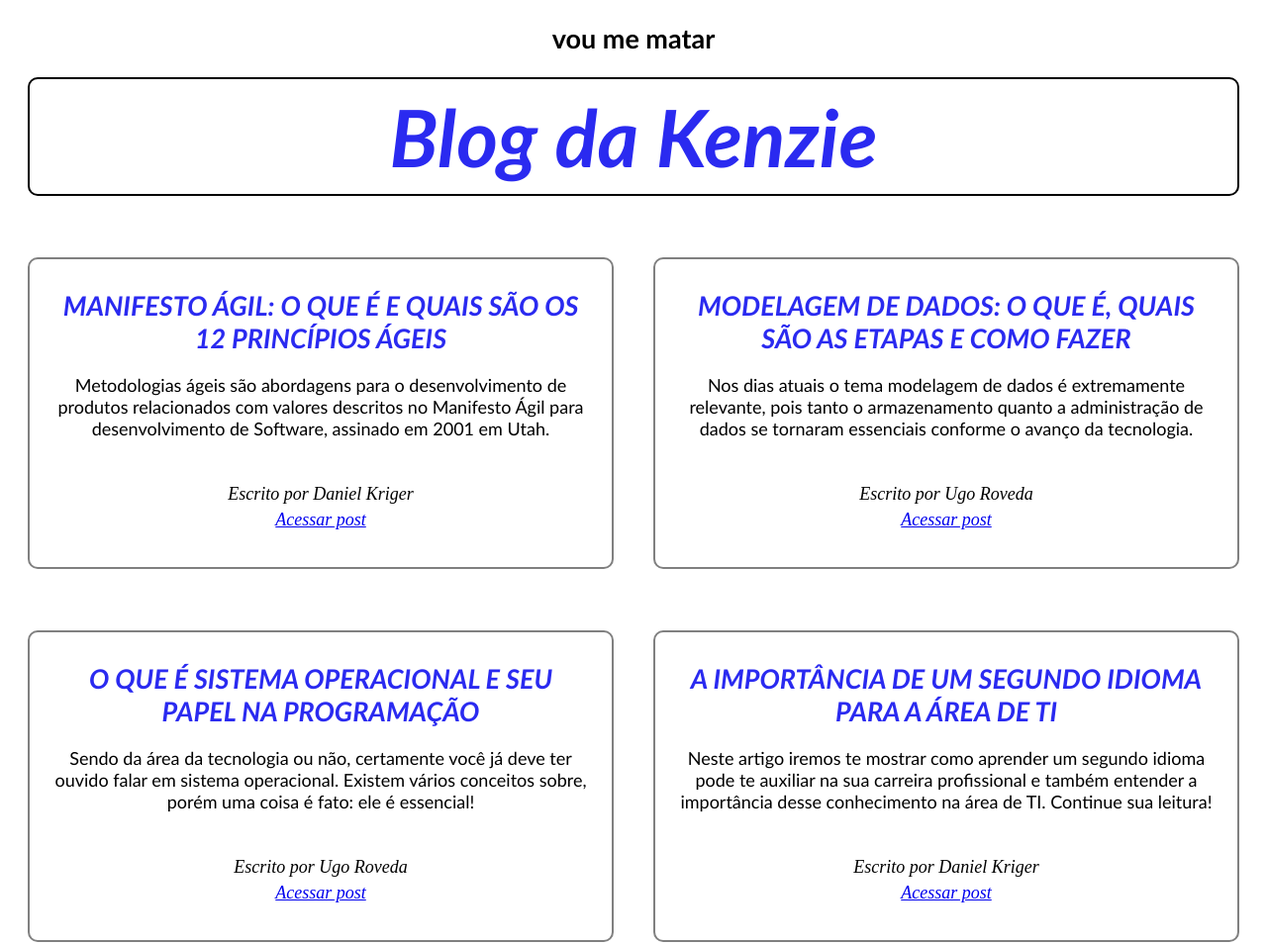
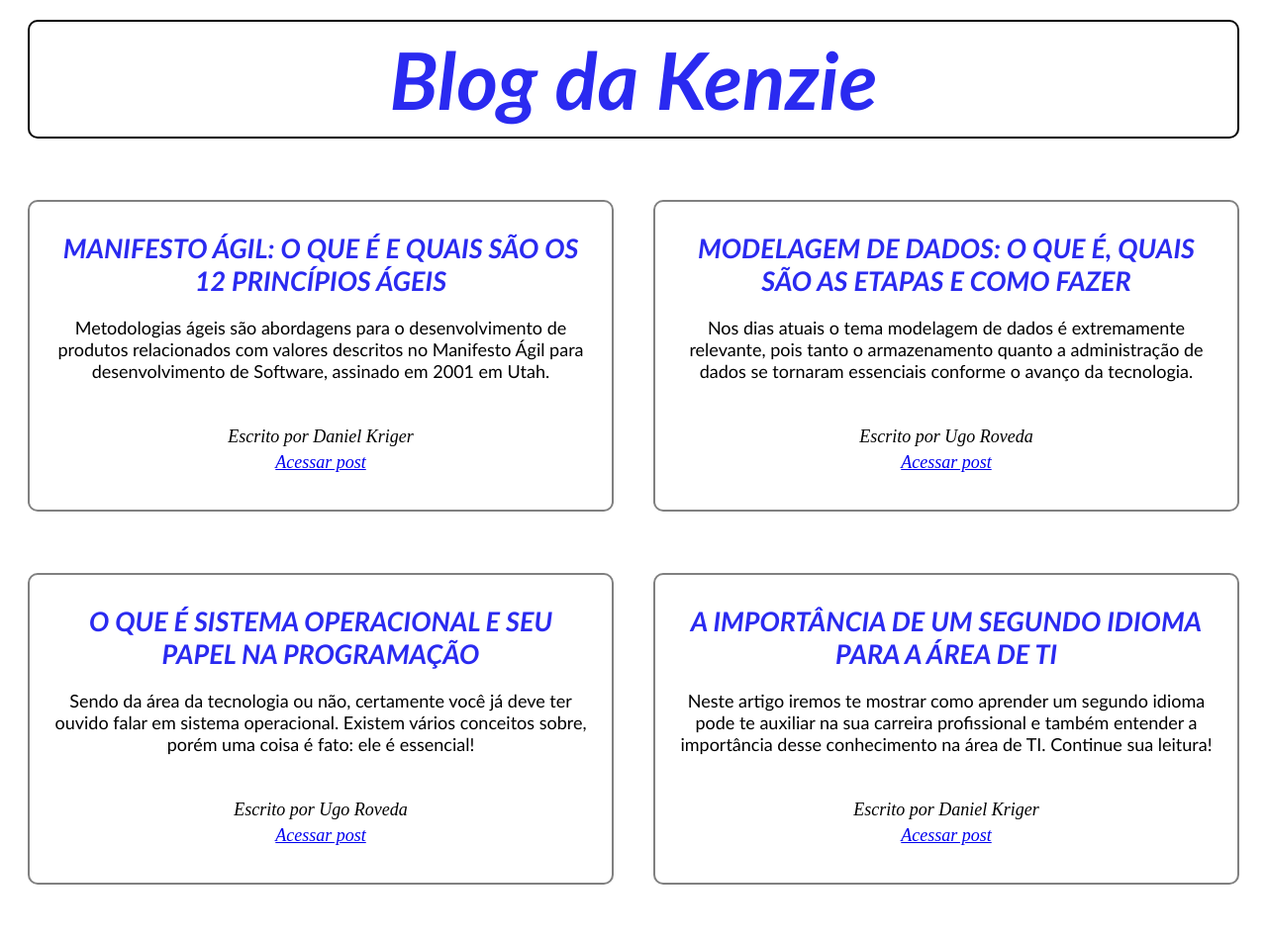
Before and after one commit to matheuscg13/git_kenzie_entregablog, a plain HTML site: page index.html in a window 1280 px wide. Shown: the top 955 px of the page at 99% size. Drawn offline with Linux system fonts and the light colour scheme.

Commit message:
entrega_semanal

```diff
--- a/index.html
+++ b/index.html
@@ -15,7 +15,6 @@
 
     <main>
     <article>
-       <h1>vou me matar</h1>
         <h1 id="titulo_principal">Blog da Kenzie</h1>
 
        <br>
```
